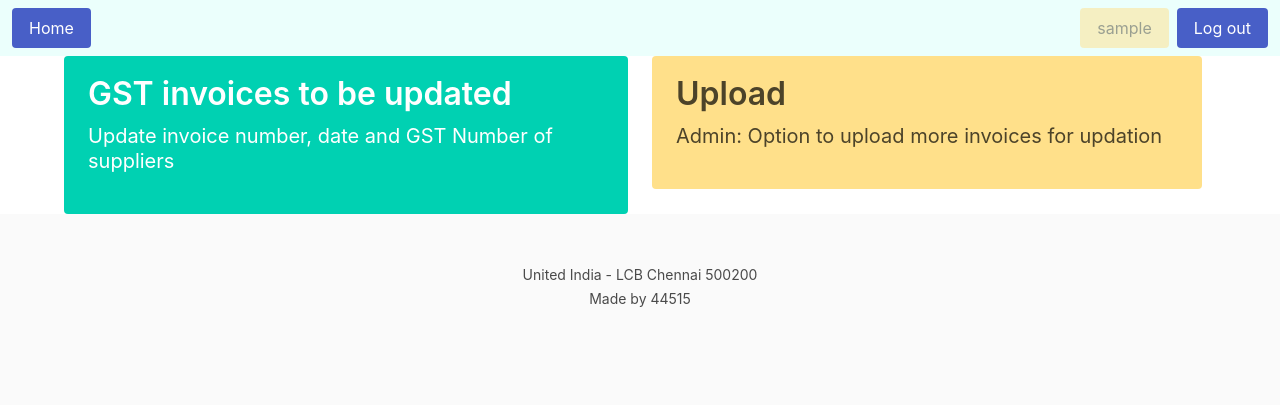
After one commit to jokerdino/gst-frontend, a Flask app: page /home in a window 1280 px wide. The commit adds this page. Shown: the top 405 px of the page. Run offline with Flask 3, Linux system fonts and the light colour scheme; the visitor is signed in with stand-in values (Sample User, id 1).

Commit message:
Enable server side processing

```diff
--- a/gst_views.py
+++ b/gst_views.py
@@ -1,31 +1,94 @@
 from datetime import datetime
 
+from sqlalchemy import cast, String
 from flask import flash, redirect, render_template, request, url_for
 from flask_login import current_user, login_required, login_user, logout_user
 
-from model import Entries, User
+from model import Entries, User, db
 from gst_forms import GSTInvoiceEditForm, LoginForm
 
+from gst_input import upload_details
+
 @login_required
-def pending_gst_corrections():
-    #from server import db
+def home_page():
+    return render_template("home.html")
 
-    # TODO: server side pagination pending
+@login_required
+def invoices_pending():
+    return render_template('list_pending.html', data=data_pending(), source="/api/data/pending")
+
+@login_required
+def invoices_completed():
+    return render_template('list_pending.html', data=data_completed(), source="/api/data/completed")
+
+def upload():
+    if request.method == "POST":
+        upload_file = request.files.get("file")
+#        convert_input(upload_file)
+       # flash("GST invoice data has been received. Processing the input file..")
+        upload_details(upload_file)
+        flash("GST invoice data has been processed and added to database.")
+    return render_template("upload.html")
+
+
+def data_pending():
+    return data("To be updated")
+
+def data_completed():
+    return data("Updated")
+
+def data(status):
+
     if not current_user.admin:
         entries = (
                 Entries.query.filter(Entries.regional_code == current_user.regional_code)
-                .filter(Entries.status != "Updated")
-                .order_by(Entries.total_tax).paginate(page=1,per_page=2000)
+                .filter(Entries.status == status)
                 )
+        entries_count = entries.count()
     else:
         entries = (
-                Entries.query.filter(Entries.status != "Updated")
-                .order_by(Entries.total_tax).paginate(page=1,per_page=2000)
+                Entries.query.filter(Entries.status == status)
                 )
-    return render_template("list_pending.html",entries=entries)
+        entries_count = entries.count()
+    # search filter
+    # TODO: add more parameters for searching
+    search = request.args.get('search[value]')
+    if search:
+        entries = entries.filter(db.or_(
+            Entries.supplier_name.ilike(f'%{search}%'),
+            cast(Entries.office_code, String).like(f'%{search}%')
+        ))
 
-def completed_gst_corrections():
-    ...
+    total_filtered = entries.count()
+
+    # sorting
+    order = []
+    i = 0
+    while True:
+        col_index = request.args.get(f'order[{i}][column]')
+        if col_index is None:
+            break
+        col_name = request.args.get(f'columns[{col_index}][data]')
+        descending = request.args.get(f'order[{i}][dir]') == 'desc'
+        col = getattr(Entries, col_name)
+        if descending:
+            col = col.desc()
+        order.append(col)
+        i += 1
+    if order:
+        entries = entries.order_by(*order)
+
+    # pagination
+    start = request.args.get('start', type=int)
+    length = request.args.get('length', type=int)
+    entries = entries.offset(start).limit(length)
+
+    # response
+    return {'data': [entry.to_dict() for entry in entries],
+            'recordsFiltered': total_filtered,
+            'recordsTotal': entries_count,
+            'draw': request.args.get('draw', type=int),}
+
 
 def upload_page():
     ...
@@ -52,7 +115,7 @@ def edit_entries(invoice_key):
         entry.doc_date  = form.data['gst_invoice_date']
         entry.status = "Updated"
         db.session.commit()
-        return redirect(url_for("pending_gst_corrections"))
+        return redirect(url_for("invoices_pending"))
 
     form.vendor.data = entry.supplier_name
     form.gst_amount.data = entry.total_tax
@@ -75,7 +138,7 @@ def login_page():
 
     if form.validate_on_submit():
         username = form.data["username"]
-        user = db.session.query(User).filter(User.office_code == username).first()
+        user = db.session.query(User).filter(User.username == username).first()
         if user is not None:
             password = form.data["password"]
 
@@ -83,7 +146,7 @@ def login_page():
             if user.password == password:
                 login_user(user)
 
-                next_page = request.args.get("next", url_for("pending_gst_corrections"))
+                next_page = request.args.get("next", url_for("home_page"))
                 return redirect(next_page)
             else:
                 flash("Invalid credentials.")
--- a/model.py
+++ b/model.py
@@ -12,13 +12,13 @@ convention = {
 
 metadata = MetaData(naming_convention=convention)
 
-
 db = SQLAlchemy(metadata=metadata)
 
 class User(UserMixin, db.Model):
     id = db.Column(db.Integer, primary_key = True)
-    office_code = db.Column(db.String)
-    regional_code = db.Column(db.String, unique=True)
+    username = db.Column(db.String)
+    office_code = db.Column(db.Integer)
+    regional_code = db.Column(db.Integer, unique=True)
     password = db.Column(db.String)
     admin = db.Column(db.Boolean)
 #    office = db.relationship("Office_code", backref=db.backref("office", uselist=False))
@@ -39,7 +39,7 @@ class Entries(db.Model):
     id = db.Column(db.Integer, primary_key=True)
 
     office_code = db.Column(db.Integer)
-    regional_code = db.Column(db.String)#, db.ForeignKey("user.regional_code"))
+    regional_code = db.Column(db.Integer)#, db.ForeignKey("user.regional_code"))
 
    # user = db.relationship("User", backref=db.backref("user", uselist=False))
 
@@ -64,8 +64,8 @@ class Entries(db.Model):
     original_doc_date= db.Column(db.String)
     place_of_supply= db.Column(db.String)
     rcm= db.Column(db.String)
-    taxable_value= db.Column(db.String)
-    total_tax= db.Column(db.String)
+    taxable_value= db.Column(db.Integer)
+    total_tax= db.Column(db.Integer)
     doc_value= db.Column(db.String)
     gst_rate= db.Column(db.String)
     item_reference_no= db.Column(db.String)
@@ -93,3 +93,21 @@ class Entries(db.Model):
     reconciliation_notes= db.Column(db.String)
     group_id = db.Column(db.String)
     status = db.Column(db.String)
+
+    def to_dict(self):
+        return {
+            'regional_code': self.regional_code,
+            'office_code': self.office_code,
+            'supplier_name': self.supplier_name,
+            'supplier_gstin': self.supplier_gstin,
+            'doc_no': self.doc_no,
+            'doc_date': self.doc_date,
+            'taxable_value': self.taxable_value,
+            'total_tax': self.total_tax,
+            'keywords': self.keywords,
+            'id': self.id
+
+            # voucher number
+            # regional code, office code, vendor name, gst number,
+            # gst invoice number, gst invoice date, gst invoice amount, gst tax amount
+        }
--- a/server.py
+++ b/server.py
@@ -22,14 +22,18 @@ def create_app():
     app.config["SQLALCHEMY_DATABASE_URI"] = "postgresql://barneedhar:barneedhar@localhost:5432/flask_db"
     #app.config["SQLALCHEMY_DATABASE_URI"] = "sqlite:///gstinvoices.sqlite"
 
-    app.add_url_rule("/user/login", view_func=gst_views.login_page, methods=["GET", "POST"])
+    app.add_url_rule("/", view_func=gst_views.login_page, methods=["GET", "POST"])
+    app.add_url_rule("/home", view_func=gst_views.home_page, methods=["GET", "POST"])
     app.add_url_rule("/user/logout", view_func=gst_views.logout_page)
-
-    app.add_url_rule("/", view_func=gst_views.pending_gst_corrections)
+    app.add_url_rule("/api/data/pending", view_func=gst_views.data_pending)
+    app.add_url_rule("/api/data/completed", view_func=gst_views.data_completed)
+    # app.add_url_rule("/", view_func=gst_views.pending_gst_corrections)
+    app.add_url_rule("/pending", view_func=gst_views.invoices_pending)
+    app.add_url_rule("/completed", view_func=gst_views.invoices_completed)
     app.add_url_rule("/<int:invoice_key>/edit", view_func=gst_views.edit_entries, methods=["GET", "POST"])
-
+    app.add_url_rule("/upload", view_func=gst_views.upload, methods=["POST", "GET"])
     lm.init_app(app)
-    lm.login_view = "login_page"
+    #lm.login_view = "login_page"
 
     db.init_app(app)
     migrate.init_app(app,db)
--- /dev/null
+++ b/templates/home.html
@@ -0,0 +1,112 @@
+<!DOCTYPE html>
+<html lang="en">
+    <head>
+        <meta charset="utf-8"/>
+        <meta name="viewport" content="width=device-width, initial-scale=1"/>
+        <meta name="keywords" content="Underwriting"/>
+        <meta name="description" content="Underwriting" />
+        <title>Home</title>
+        <link rel="shortcut icon" href="{{ url_for('static', filename='favicon.ico') }}"/>
+        <link rel="stylesheet"
+              href="https://cdnjs.cloudflare.com/ajax/libs/bulma/0.9.3/css/bulma.min.css"/>
+        <link rel="stylesheet"
+              href="{{ url_for('static', filename='payments.css') }}"/>
+
+    </head>
+
+        <header>
+            <nav class="navbar has-background-primary-light" aria-label="main navigation">
+                <div class="navbar-brand">
+                    <div class="navbar-start">
+                        <div class="navbar-item">
+                            <div class="buttons">
+                                <a class="button is-link" href="{{ url_for('home_page')}}">Home</a>
+
+                            </div>
+                        </div>
+                    </div>
+                </div>
+
+                <div class="navbar-end">
+                    <div class="navbar-item">
+                        <div class="buttons">
+                            {% if not current_user.is_authenticated %}
+                                <a class="button is-link" href="{{ url_for('login_page') }}"> Login</a>
+                                {% else %}
+                                <a class="button is-warning" disabled >
+                                    {{ current_user.username }}</a>
+                                <a class="button is-link" href="{{ url_for('logout_page') }}"> Log out</a>
+                                {% endif %}
+                            </div>
+                        </div>
+                        </div>
+            </nav>
+        </header>
+        <body>
+<div class="container">
+<div class="tile is-ancestor">
+
+    <div class="tile is-parent">
+     <a href="{{ url_for('invoices_pending') }}">
+    <article class="tile is-child notification is-primary">
+      <div class="content">
+        <p class="title">GST invoices to be updated</p>
+        <p class="subtitle">Update invoice number, date and GST Number of suppliers</p>
+        <div class="content">
+
+        </div>
+      </div>
+    </article>
+    </a>
+  </div>
+    <div class="tile is-parent">
+        {% if current_user.admin %}
+    <a href="{{ url_for('upload')}}">
+    <article class="tile is-child notification is-warning">
+      <div class="content">
+        <p class="title">Upload</p>
+        <p class="subtitle">Admin: Option to upload more invoices for updation</p>
+        <div class="content">
+
+        </div>
+        {% endif %}
+      </div>
+    </article>
+    </a>
+  </div>
+  <!--
+  <div class="tile is-parent">
+    <article class="tile is-child notification is-info">
+      <div class="content">
+        <p class="title">Stationery management</p>
+        <p class="subtitle">Coming soon...</p>
+        <div class="content">
+
+        </div>
+      </div>
+    </article>
+  </div>
+
+  <div class="tile is-parent">
+    <article class="tile is-child notification is-danger">
+      <div class="content">
+        <p class="title">Admin</p>
+        <p class="subtitle">With even more content</p>
+        <div class="content">
+
+        </div>
+      </div>
+    </article>
+  </div>
+  tag before the code and a -->
+</div>
+</div>
+
+        <footer class="footer">
+            <div class="content has-text-centered">
+                <small>United India - LCB Chennai 500200</small><br />
+                <small>Made by 44515</small>
+            </div>
+        </footer>
+    </body>
+</html>
```
Also changed, not shown: gst_input.py (+18 -17 lines), templates/gst_entry.html (+7 -3 lines), templates/layout.html (+9 -2 lines), templates/list_pending.html (+27 -31 lines), templates/upload.html (added, +49 -0 lines).
